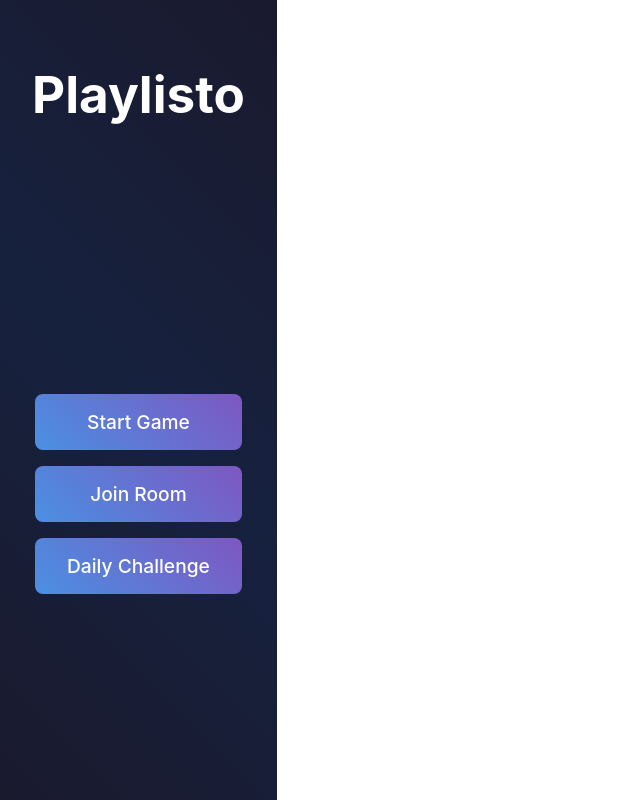
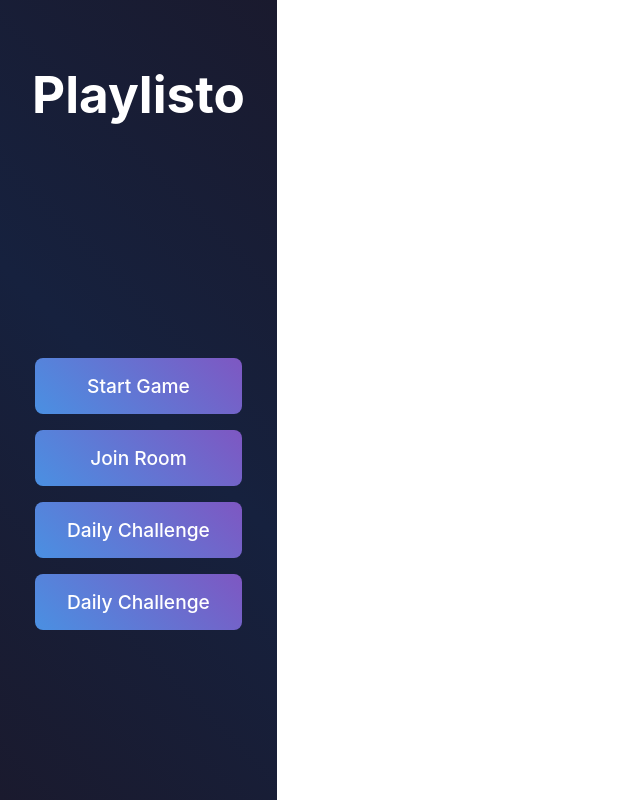
Before and after one commit to HorizonSun01/Playlisto1.0, a React (Vite) app in the folder playlisto/: page / in a window 1280 px wide. Shown: the whole page, without its empty margins (0-640 px from the left). Built offline with nearby package versions, Linux system fonts and the light colour scheme.

Commit message:
Add DailyChallengesTest

```diff
--- a/playlisto/src/App.jsx
+++ b/playlisto/src/App.jsx
@@ -12,6 +12,7 @@ function App() {
           <button className="primary-button">Start Game</button>
           <button className="primary-button">Join Room</button>
           <button className="primary-button">Daily Challenge</button>
+          <button className="primary-button">Daily Challenge</button>
         </div>
       </main>
     </div>
```
Also changed, not shown: 1 other file (tests, documents, lock files or other folders).
